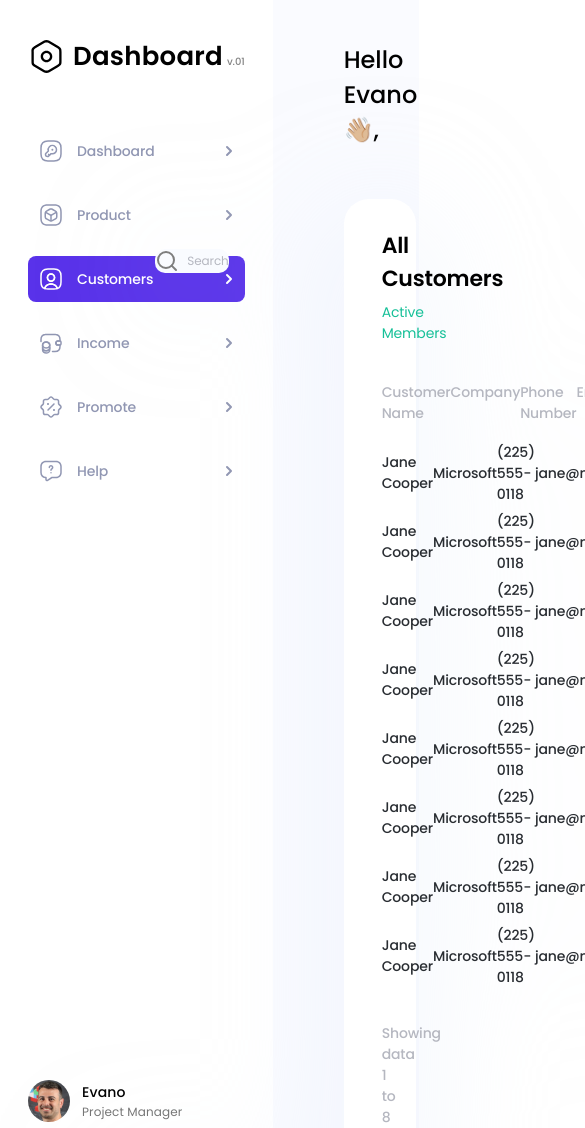
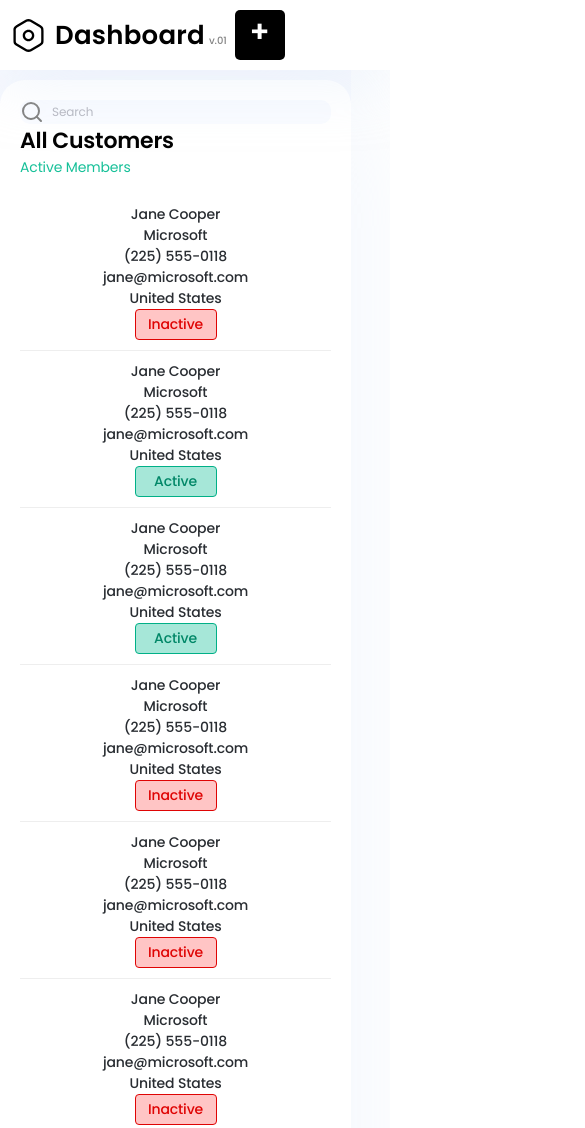
Before and after one commit to LeCherry35/CRM-dashboard-customers, a website: page index.html in a window 390 px wide. Shown: the top 1128 px of the page, 585 px wide, since content can reach past the window. Drawn offline with Linux system fonts and the light colour scheme.

Commit message:
style fixes + dirty mobile version

```diff
--- a/index.html
+++ b/index.html
@@ -3,6 +3,7 @@
 <head>
     <meta charset="UTF-8">
     <meta name="viewport" content="width=device-width, initial-scale=1.0">
+    <link rel="stylesheet" href="./reset.css">
     <link rel="stylesheet" href="./styles.css">
     <title>Document</title>
 </head>
@@ -13,7 +14,7 @@
                 <div class="logo-box">
                     <img class="logo-box__logo" src="./img/logo.svg"/>
                     <h1 class="logo-box__name">Dashboard<span class="logo-box__small-text">v.01</span></h1>
-
+                    <h1 class="logo-box__menu-opener">+</h1>
                 </div>
                 <nav class="navigation-block__list">
                     <ul class="navigation-list">
@@ -37,16 +38,7 @@
                     <img class="search__image" src="./img/search 1.svg"/>
                     <span class="search__text">Search</span>
                 </div>
-                <div class="all-customers-block__pagination-box">
-                    <div class="pagination-box__item"><</div>
-                    <div class="pagination-box__item pagination-box__item_selected">1</div>
-                    <div class="pagination-box__item">2</div>
-                    <div class="pagination-box__item">3</div>
-                    <div class="pagination-box__item">4</div>
-                    <div class="pagination-box__dots">...</div>
-                    <div class="pagination-box__item">40</div>
-                    <div class="pagination-box__item">></div>
-                </div>
+
                 <h2 class="all-customers-block__heading" >All Customers</h2>
                 <p class="all-customers-block__status">Active Members</p>
                 <section class="all-customers-block__customers-table">
@@ -59,10 +51,21 @@
                         <h4>Status</h4>
 
                     </div>
+                    <div class="customers-table__content"></div>
                 </section>
                 <p class="all-customers-block__bottom-text">
                     Showing data 1 to 8 of 256K entries
                 </p>
+                <div class="all-customers-block__pagination-box">
+                    <div class="pagination-box__item"><</div>
+                    <div class="pagination-box__item pagination-box__item_selected">1</div>
+                    <div class="pagination-box__item">2</div>
+                    <div class="pagination-box__item">3</div>
+                    <div class="pagination-box__item">4</div>
+                    <div class="pagination-box__dots">...</div>
+                    <div class="pagination-box__item">40</div>
+                    <div class="pagination-box__item">></div>
+                </div>
             </div>
         </main>
     </div>
--- a/index.js
+++ b/index.js
@@ -112,7 +112,7 @@ navData.map((navItem, id) => {
 
 // fill customers table
 
-const customersTable = document.querySelector(".all-customers-block__customers-table")
+const customersTable = document.querySelector(".customers-table__content")
 console.log(customersTable);
 customersData.map((customer,id) => {
     const row = document.createElement("div")
@@ -136,3 +136,10 @@ customersData.map((customer,id) => {
     row.append(status)
     customersTable.append(row)
 })
+
+//mobile version menu opener
+const menuList = document.querySelector(".navigation-block__list")
+document.querySelector(".logo-box__menu-opener").addEventListener("click", () => {
+    if(menuList.style.display === "none") menuList.style.display = "block"
+    else menuList.style.display = "none"
+})
--- /dev/null
+++ b/reset.css
@@ -0,0 +1,45 @@
+html, body, div, span, applet, object, iframe,
+h1, h2, h3, h4, h5, h6, p, blockquote, pre,
+a, abbr, acronym, address, big, cite, code,
+del, dfn, em, img, ins, kbd, q, s, samp,
+small, strike, strong, sub, sup, tt, var,
+b, u, i, center,
+dl, dt, dd, ol, ul, li,
+fieldset, form, label, legend,
+table, caption, tbody, tfoot, thead, tr, th, td,
+article, aside, canvas, details, embed,
+figure, figcaption, footer, header, hgroup,
+menu, nav, output, ruby, section, summary,
+time, mark, audio, video {
+    margin: 0;
+    padding: 0;
+    border: 0;
+    font-size: 100%;
+    font: inherit;
+    vertical-align: baseline;
+}
+article, aside, details, figcaption, figure,
+footer, header, hgroup, menu, nav, section {
+    display: block;
+}
+html {
+    height: 100%;
+}
+body {
+    line-height: 1;
+}
+ol, ul {
+    list-style: none;
+}
+blockquote, q {
+    quotes: none;
+}
+blockquote:before, blockquote:after,
+q:before, q:after {
+    content: '';
+    content: none;
+}
+table {
+    border-collapse: collapse;
+    border-spacing: 0;
+}
--- a/styles.css
+++ b/styles.css
@@ -10,6 +10,7 @@
 
 /* nav styles */
 .navigation-container {
+    position: absolute;
     width: 306px;
     padding: 37px 28px 76px;
     background: #FFF;
@@ -18,6 +19,7 @@
     display: flex;
     flex-direction: column;
     justify-content: space-between;
+    z-index: 20;
 }
 .navigation-block {
     display: flex;
@@ -54,6 +56,22 @@
     font-weight: 500;
     line-height: normal;
     letter-spacing: -0.1px;
+}
+
+.logo-box__menu-opener {
+    color: #ffffff;
+    font-family: Poppins;
+    font-size: 30px;
+    font-style: normal;
+    font-weight: 600;
+    line-height: normal;
+    letter-spacing: 0.26px;
+    display: none;
+    background-color: #000;
+    height: 50px;
+    width: 50px;
+    text-align: center;
+    border-radius: 5px;
 }
 /* nav logo styles end */
 
@@ -144,9 +162,9 @@
 
 /* content styles */
 .content {
-    padding: 42px 75px 0 71px;
+    padding: 41px 75px 0 377px;
     background: #FAFBFF;
-    width: calc(100vw - 325px)
+    width: 100vw;
 
 }
 
@@ -163,7 +181,7 @@
 .all-customers-block {
     background-color: #FFF;
     filter: drop-shadow(0px 10px 60px rgba(226, 236, 249, 0.50));
-    padding: 30px 34px 40px 38px;
+    padding: 30px 0 40px;
     position: relative;
     border-radius: 25px;
 }
@@ -177,6 +195,7 @@
     line-height: normal;
     letter-spacing: -0.22px;
     padding-bottom: 7px;
+    padding-left: 38px;
 }
 
 .all-customers-block__status {
@@ -187,6 +206,7 @@
     font-weight: 400;
     line-height: normal;
     letter-spacing: -0.14px;
+    padding-left: 38px;
 }
 
 /* search block */
@@ -197,7 +217,7 @@
     gap: 8px;
     align-items: center;
     position:absolute;
-    top: 50px;
+    top: 51px;
     right: 187px;
 }
 
@@ -219,7 +239,7 @@
 /* customers table */
 
 .all-customers-block__customers-table {
-    padding-top: 15px;
+    padding-top: 16px;
 }
 
 .customers-table__heading {
@@ -228,6 +248,8 @@
     border-bottom: 1px solid #EEE;
     padding-bottom: 14px;
     padding-top: 23px;
+    padding-left: 38px;
+    padding-right: 44px;
 }
 
 .customers-table__heading h4 {
@@ -238,6 +260,11 @@
     font-weight: 500;
     line-height: normal;
     letter-spacing: -0.14px;
+}
+
+.customers-table__content {
+    padding-left: 38px;
+    padding-right: 34px;
 }
 
 .customers-table__row {
@@ -291,6 +318,8 @@
     font-weight: 500;
     line-height: normal;
     letter-spacing: -0.14px;
+    padding-left: 38px;
+
 }
 
 /* pagination styles */
@@ -336,3 +365,60 @@
 /* pagination styles end */
 
 /* content styles end */
+
+/* media */
+
+@media screen and (max-width: 420px) {
+    .navigation-block__list {
+        display: none;
+    }
+    .navigation-container__user {
+        display: none;
+    }
+    .navigation-container {
+        height: auto;
+        width: 100vw;
+        padding: 10px;
+    }
+    .logo-box__menu-opener {
+        display: block;
+    }
+    .content {
+        padding: 0;
+        width: 90vw;
+        padding-top: 80px;
+    }
+    .content__hello-block {
+        display: none;
+    }
+    .all-customers-block {
+        padding: 20px;
+    }
+    .customers-table__heading {
+        display: none;
+    }
+    .customers-table__row {
+        display: flex;
+        flex-direction: column;
+        height: auto;
+        padding: 10px;
+    }
+    .all-customers-block__search {
+        position: static;
+    }
+    .all-customers-block__heading {
+        padding: 0;
+    }
+    .all-customers-block__status {
+        padding: 0;
+    }
+    .customers-table__content {
+        padding: 0;
+    }
+    .all-customers-block__pagination-box {
+        position: static;
+    }
+    .all-customers-block__bottom-text {
+        padding: 10px;
+    }
+}
```
